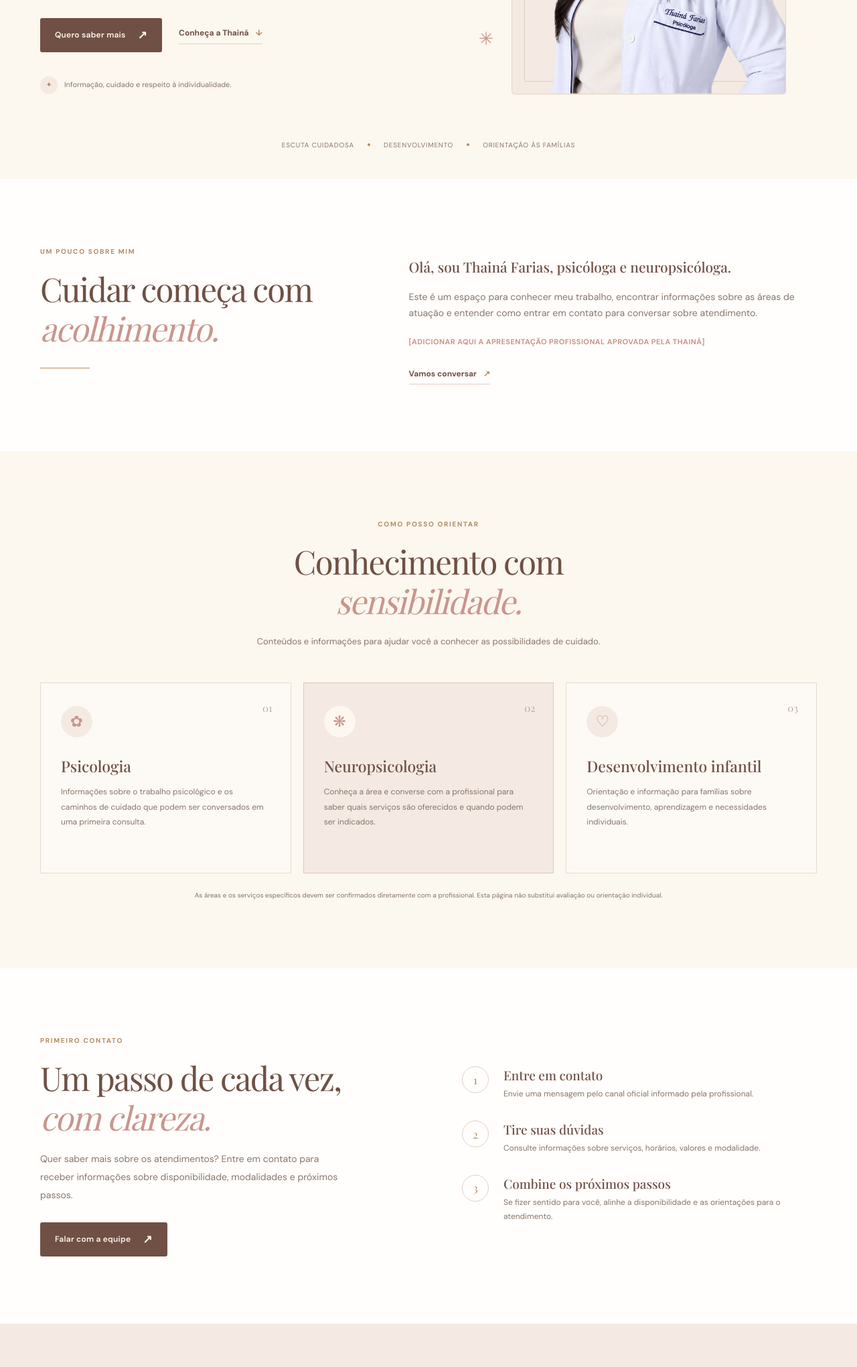
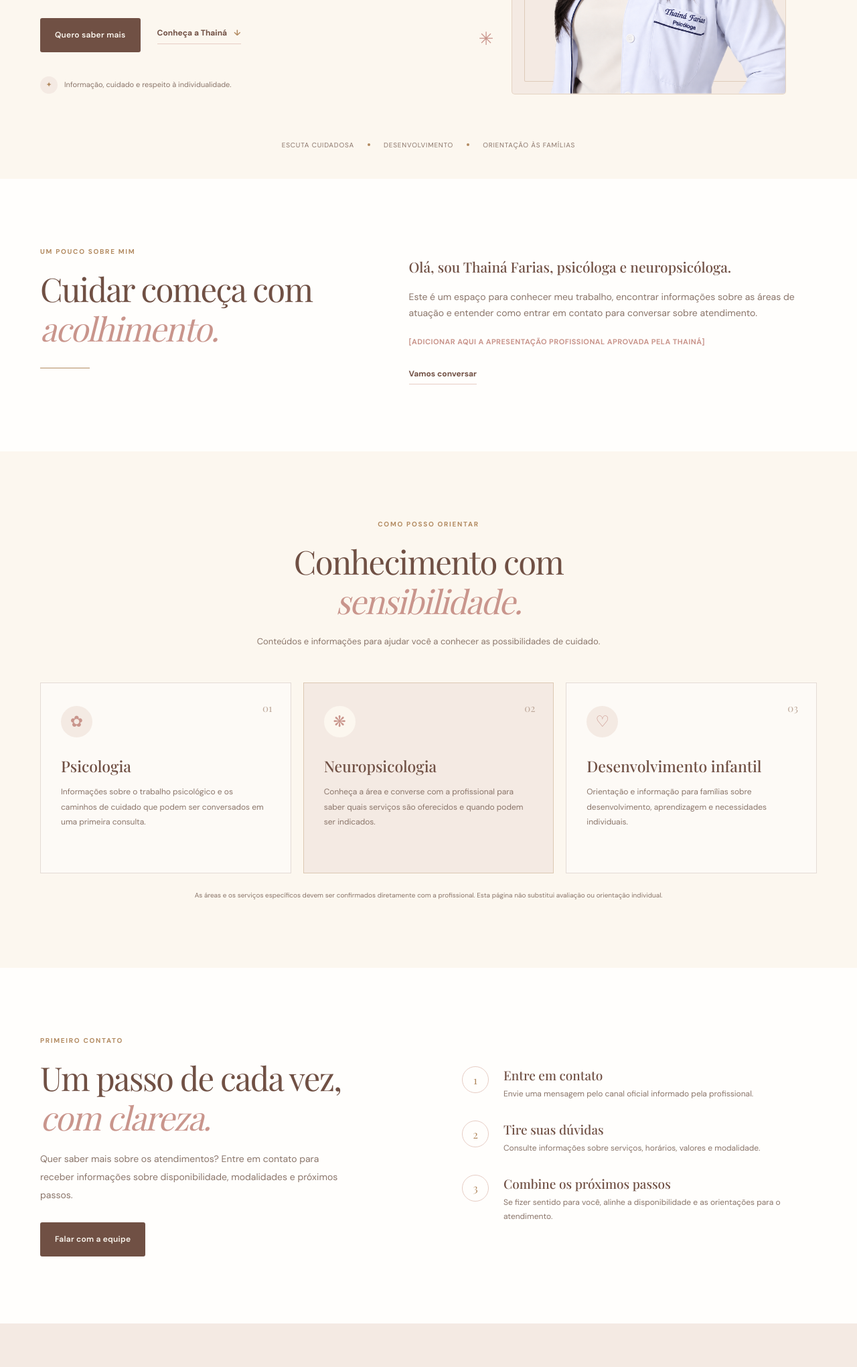
Before and after one commit to Jessyolvr234-rgb/landing-page-thaina-farias, a plain HTML site: page index.html in a window 1280 px wide. Shown: the part 519-2560 px from the top of the page at 67% size. Drawn offline with nearby package versions, Linux system fonts and the light colour scheme.

Commit message:
Remove arrow icons from site links
Co-authored-by: Copilot <223556219+Copilot@users.noreply.github.com>

```diff
--- a/index.html
+++ b/index.html
@@ -41,7 +41,7 @@
           <h1>Cada pessoa tem seu próprio jeito de <em>florescer.</em></h1>
           <p class="hero-text">Um espaço de acolhimento, escuta e orientação para crianças, adolescentes e suas famílias.</p>
           <div class="hero-actions">
-            <a class="button button-primary" href="#contato">Quero saber mais <span aria-hidden="true">↗</span></a>
+            <a class="button button-primary" href="#contato">Quero saber mais</a>
             <a class="text-link" href="#sobre">Conheça a Thainá <span aria-hidden="true">↓</span></a>
           </div>
           <div class="hero-note"><span class="note-icon" aria-hidden="true">✦</span><span>Informação, cuidado e respeito à individualidade.</span></div>
@@ -69,7 +69,7 @@
           <p class="lead">Olá, sou Thainá Farias, psicóloga e neuropsicóloga.</p>
           <p>Este é um espaço para conhecer meu trabalho, encontrar informações sobre as áreas de atuação e entender como entrar em contato para conversar sobre atendimento.</p>
           <p><strong>[ADICIONAR AQUI A APRESENTAÇÃO PROFISSIONAL APROVADA PELA THAINÁ]</strong></p>
-          <a class="text-link" href="#contato">Vamos conversar <span aria-hidden="true">↗</span></a>
+          <a class="text-link" href="#contato">Vamos conversar</a>
         </div>
       </div>
     </section>
@@ -108,7 +108,7 @@
           <p class="eyebrow">Primeiro contato</p>
           <h2>Um passo de cada vez, <em>com clareza.</em></h2>
           <p class="process-lead">Quer saber mais sobre os atendimentos? Entre em contato para receber informações sobre disponibilidade, modalidades e próximos passos.</p>
-          <a class="button button-primary" href="#contato">Falar com a equipe <span aria-hidden="true">↗</span></a>
+          <a class="button button-primary" href="#contato">Falar com a equipe</a>
         </div>
         <div class="steps">
           <div class="step"><span>1</span><div><h3>Entre em contato</h3><p>Envie uma mensagem pelo canal oficial informado pela profissional.</p></div></div>
@@ -139,7 +139,7 @@
         <p class="eyebrow">Vamos conversar?</p>
         <h2>O primeiro passo pode começar com uma <em>mensagem.</em></h2>
         <p>Entre em contato para consultar informações sobre os atendimentos e os horários disponíveis.</p>
-        <a class="button button-light" id="whatsapp-link" href="#" target="_blank" rel="noopener noreferrer">Entrar em contato pelo WhatsApp <span aria-hidden="true">↗</span></a>
+        <a class="button button-light" id="whatsapp-link" href="#" target="_blank" rel="noopener noreferrer">Entrar em contato pelo WhatsApp</a>
         <small class="contact-hint">Você será direcionado ao WhatsApp para enviar sua mensagem.</small>
       </div>
     </section>
@@ -151,7 +151,7 @@
         <img class="brand-mark" src="assets/logo-thaina.png" alt="">
         <span class="brand-copy"><strong>Thainá Farias</strong><small>Psicologia · Neuropsicologia</small></span>
       </a>
-      <div class="footer-links"><a id="instagram-link" href="#" target="_blank" rel="noopener noreferrer">Instagram ↗</a><a href="#contato">Contato</a></div>
+      <div class="footer-links"><a id="instagram-link" href="#" target="_blank" rel="noopener noreferrer">Instagram</a><a href="#contato">Contato</a></div>
     </div>
     <div class="container footer-bottom">
       <p>© <span id="year"></span> Thainá Farias. Todos os direitos reservados.</p>
```
